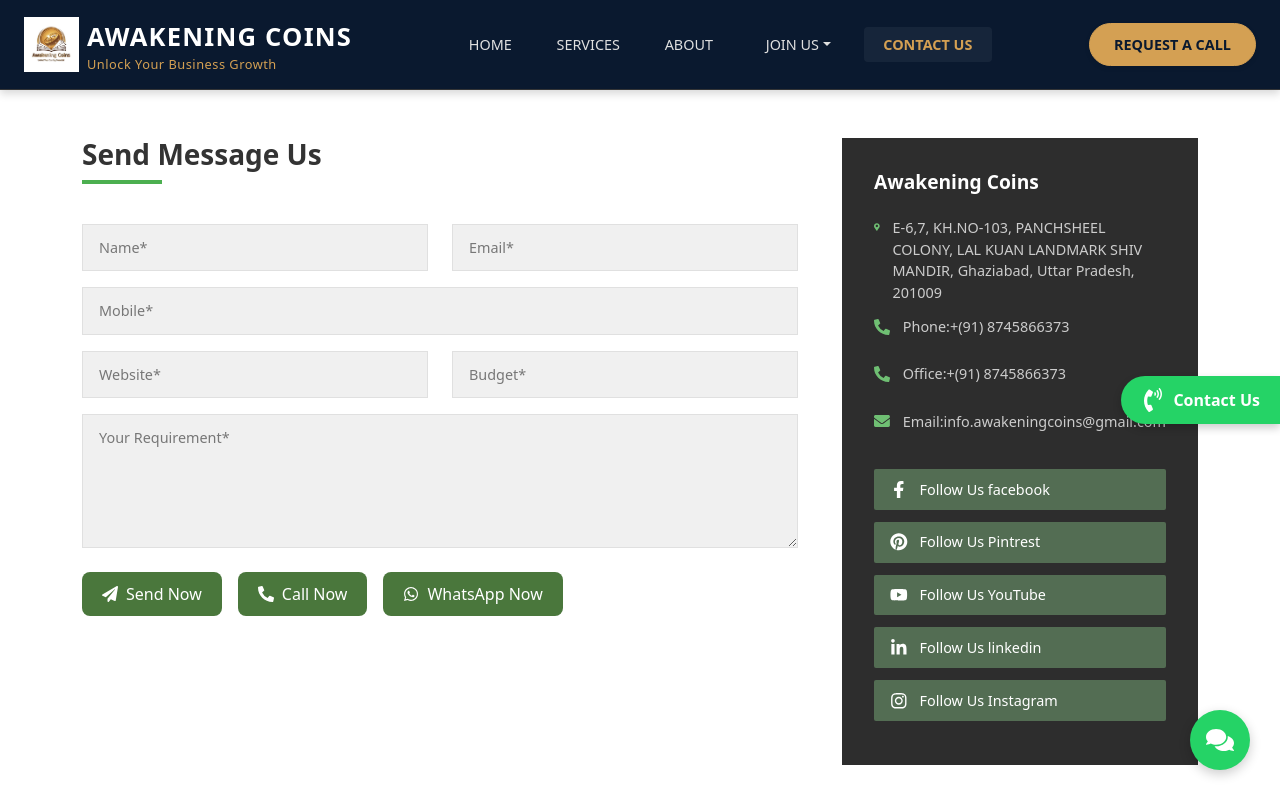
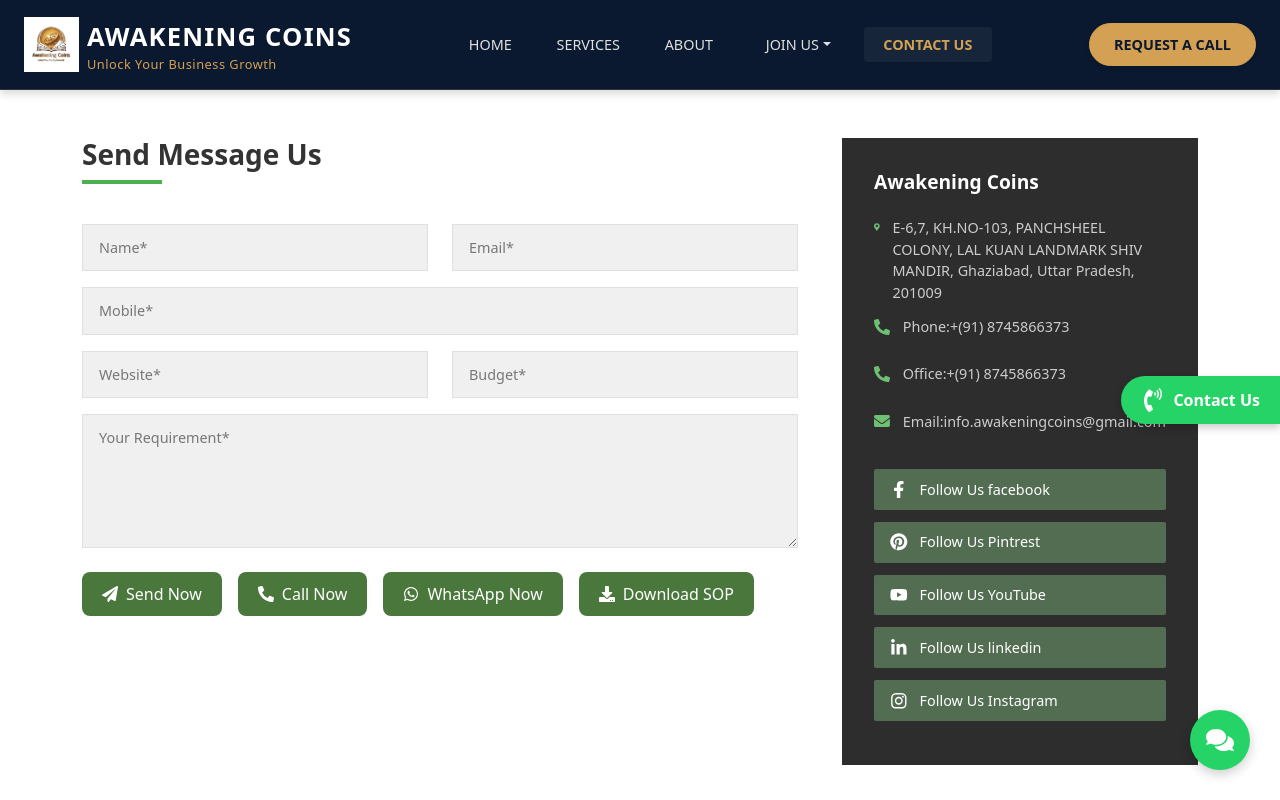
Before and after one commit to Awakening-2025/e-comm-project, a React (Vite) app in the folder frontend/: page /contact in a window 1280 px wide. Shown: the top 800 px of the page. Built offline with nearby package versions, Linux system fonts and the light colour scheme.

Commit message:
add one more sop form

```diff
--- a/frontend/src/components/ContactPage.jsx
+++ b/frontend/src/components/ContactPage.jsx
@@ -2,7 +2,7 @@
 
 import React, { useState } from 'react';
 import { Container, Row, Col, Form, Button, ListGroup } from 'react-bootstrap';
-import { FaMapMarkerAlt, FaPhoneAlt, FaEnvelope, FaFacebookF, FaTwitter, FaLinkedinIn, FaYoutube, FaPinterest, FaInstagram, FaWhatsapp, FaPaperPlane } from 'react-icons/fa';
+import { FaMapMarkerAlt, FaPhoneAlt, FaEnvelope, FaFacebookF, FaTwitter, FaLinkedinIn, FaYoutube, FaPinterest, FaInstagram, FaWhatsapp, FaPaperPlane, FaDownload } from 'react-icons/fa';
 import { REST_URL_OBJ } from '../utils/constant/restUrl';
 import httpClient from '../utils/httpclint';
 
@@ -336,6 +336,15 @@ function ContactPage() {
                 >
                   <FaWhatsapp className="me-2" /> WhatsApp Now
                 </Button>
+
+                <Button
+                  as="a"
+                  href="/Website_SOP_Requirement_Form.docx"
+                  download
+                  className="btn-action-gits whatsapp-btn"
+                >
+                  <FaDownload className="me-2" /> Download SOP
+                </Button>
               </div>
 
             </Form>
```
Also changed, not shown: 1 other file (tests, documents, lock files or other folders).
